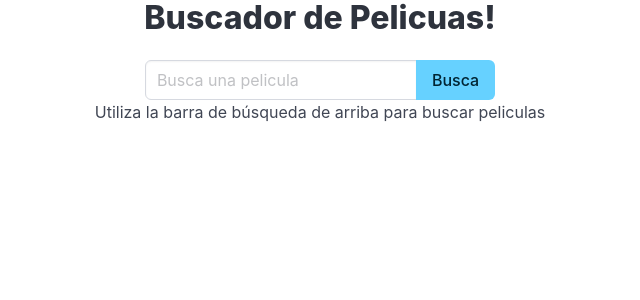
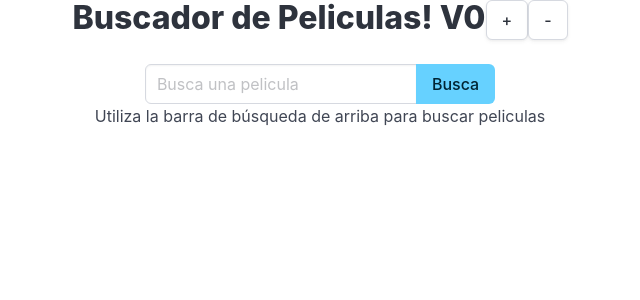
Before and after one commit to Jayreg3/Buscador-de-peliculas, a React (Create React App) app: page / in a window 1280 px wide. Shown: the top 300 px of the page, without its empty margins (320-960 px from the left). Built offline with nearby package versions, Linux system fonts and the light colour scheme.

Commit message:
Anadi integracion con Redux y un contador que funciona con redux

```diff
--- a/package.json
+++ b/package.json
@@ -8,8 +8,10 @@
     "@testing-library/user-event": "^7.2.1",
     "react": "^16.12.0",
     "react-dom": "^16.12.0",
+    "react-redux": "^7.1.3",
     "react-router-dom": "^5.1.2",
-    "react-scripts": "3.3.0"
+    "react-scripts": "3.3.0",
+    "redux": "^4.0.5"
   },
   "scripts": {
     "start": "react-scripts start",
--- /dev/null
+++ b/src/components/Contador.js
@@ -0,0 +1,17 @@
+import React from "react";
+
+const Contador = props => {
+  return (
+    <span>
+      V{props.counter}
+      <button className="button" onClick={props.increment}>
+        +
+      </button>
+      <button className="button" onClick={props.decrement}>
+        -
+      </button>
+    </span>
+  );
+};
+
+export default Contador;
--- /dev/null
+++ b/src/containers/Contador.js
@@ -0,0 +1,22 @@
+import { connect } from "react-redux";
+import Contador from "../components/Contador";
+
+const mapStateToProps = state => {
+  return { counter: state.counter };
+};
+
+const mapDispatchToProps = dispatch => {
+  return {
+    increment: () => dispatch({ type: "INCREMENT" }),
+    decrement: () => dispatch({ type: "DECREMENT" })
+  };
+};
+
+const createConnection = connect(
+  mapStateToProps,
+  mapDispatchToProps
+);
+
+const ComponentWithConnectionToRedux = createConnection(Contador);
+
+export default ComponentWithConnectionToRedux;
--- a/src/index.js
+++ b/src/index.js
@@ -4,11 +4,18 @@ import { BrowserRouter } from "react-router-dom";
 import "./index.css";
 import App from "./App";
 import * as serviceWorker from "./serviceWorker";
+import { counterFunction } from "./reducers/Contador";
+import { createStore } from "redux";
+import { Provider } from "react-redux";
+
+const store = createStore(counterFunction);
 
 ReactDOM.render(
-  <BrowserRouter>
-    <App />
-  </BrowserRouter>,
+  <Provider store={store}>
+    <BrowserRouter>
+      <App />
+    </BrowserRouter>
+  </Provider>,
   document.getElementById("root")
 );
 
--- a/src/pages/Home.js
+++ b/src/pages/Home.js
@@ -2,6 +2,7 @@ import React, { Component } from "react";
 import SearchForm from "../components/SearchForm";
 import Title from "../components/Title";
 import MoviesList from "../components/MoviesList";
+import ContadorContainer from "../containers/Contador";
 
 class Home extends Component {
   state = {
@@ -24,7 +25,9 @@ class Home extends Component {
   render() {
     return (
       <div>
-        <Title>Buscador de Pelicuas!</Title>
+        <Title>
+          Buscador de Peliculas! <ContadorContainer />
+        </Title>
         <div className="SearchForm-wrapper">
           <SearchForm onResults={this._handleSubmit} />
         </div>
--- /dev/null
+++ b/src/reducers/Contador.js
@@ -0,0 +1,19 @@
+const INITIALSTATE = {
+  counter: 0
+};
+
+export function counterFunction(state = INITIALSTATE, action) {
+  console.log(state, action);
+  switch (action.type) {
+    case "INCREMENT":
+      return {
+        counter: state.counter + 1
+      };
+    case "DECREMENT":
+      return {
+        counter: state.counter - 1
+      };
+    default:
+      return state;
+  }
+}
```
Also changed, not shown: 1 other file (tests, documents, lock files or other folders).
